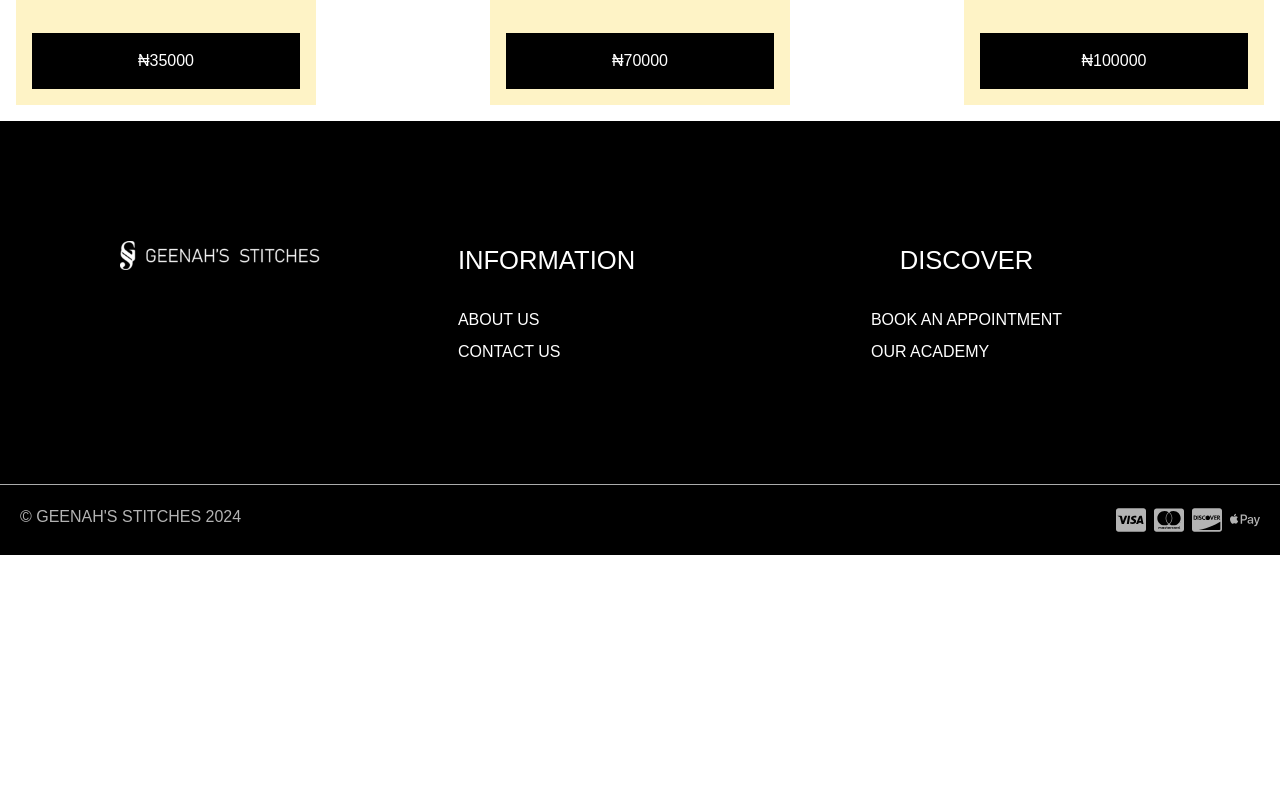
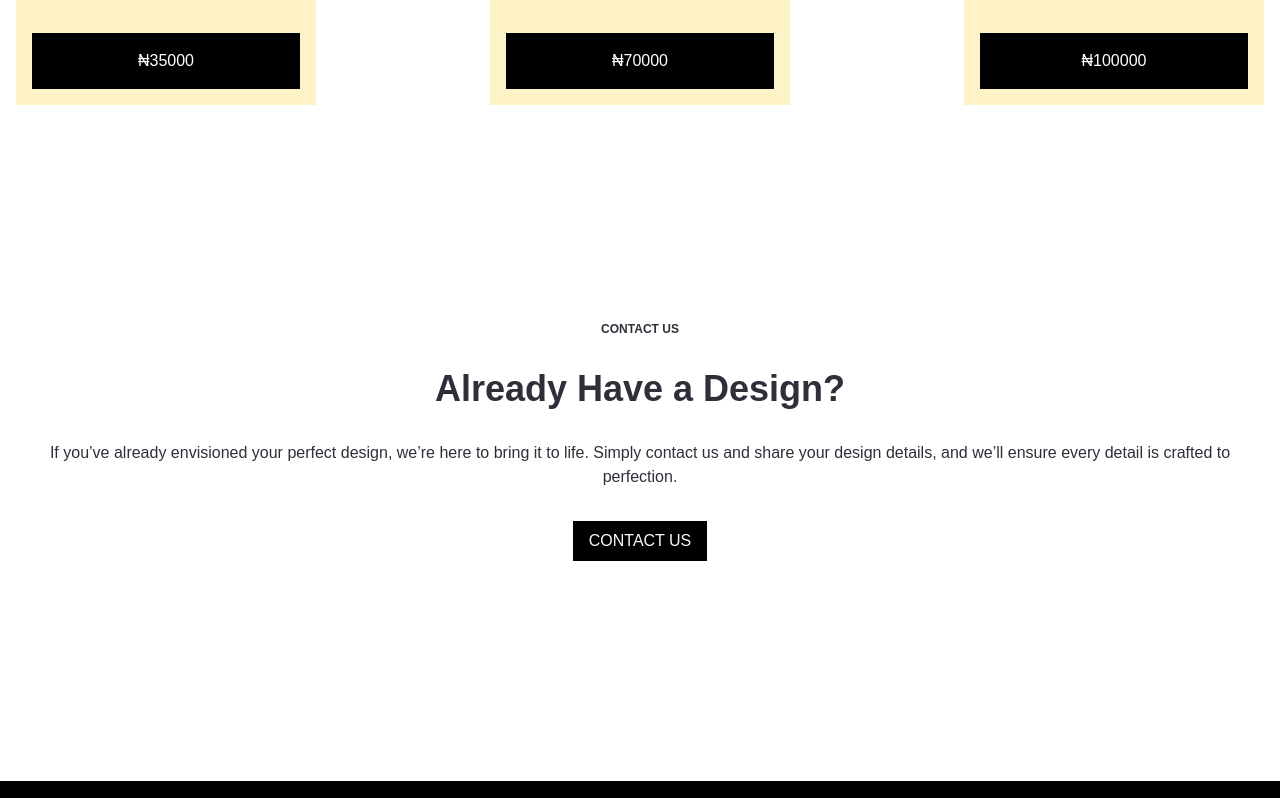
Before and after one commit to jojothomas1515/geenahsstitches, a Next.js app: page /consultation in a window 1280 px wide. Shown: the part 722-1520 px from the top of the page. Before the commit the page ends 1277 px from the top, so only its background shows below. Built offline with nearby package versions, Linux system fonts and the light colour scheme.

Commit message:
update this

```diff
--- a/src/app/(main)/consultation/page.tsx
+++ b/src/app/(main)/consultation/page.tsx
@@ -79,6 +79,17 @@ const Consultation = async () => {
           </div>
         </div>
       </section>
+
+      <section className="contact-us mb-5 ">
+        <div className="container p-4 m-auto text-[#312e39] flex flex-col justify-center  gap-8 h-[80dvh]">
+          <h4 className="text-xs font-bold text-center ">
+            CONTACT US
+          </h4>
+          <h2 className="font-bold text-3xl md:text-4xl text-center" >Already Have a Design?</h2>
+          <p className="text-center">If you’ve already envisioned your perfect design, we’re here to bring it to life. Simply contact us and share your design details, and we’ll ensure every detail is crafted to perfection.</p>
+          <Link href={"/contact"} className="w-max self-center bg-black text-gray-50 p-4 py-2 cursor-pointer transition-colors hover:bg-amber-100 hover:text-black">CONTACT US</Link>
+        </div>
+      </section>
     </main>
   );
 };
```
